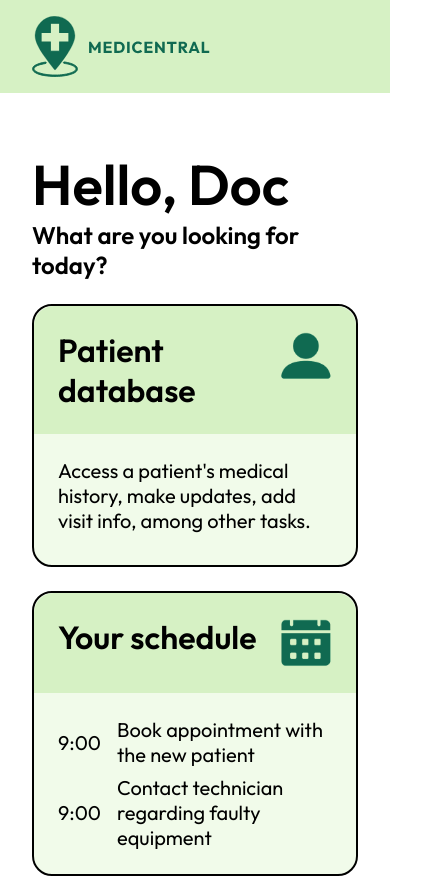
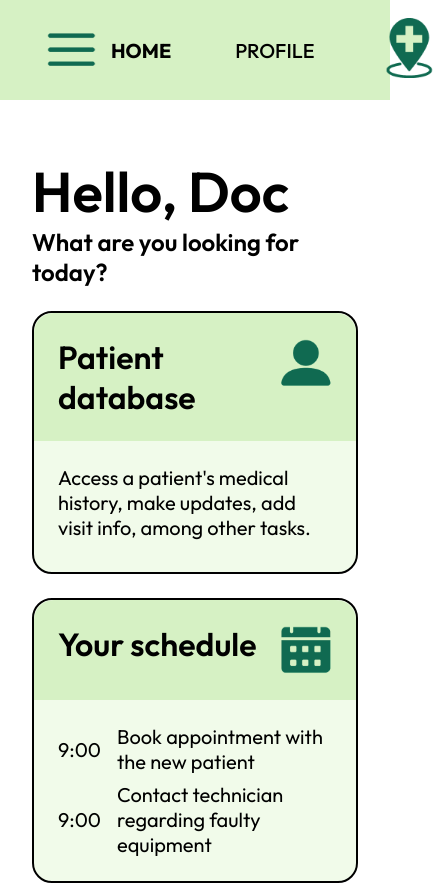
Before and after one commit to prinsergioprin/medicentral-app, a React (Create React App) app: page /homepage in a window 390 px wide. Shown: the top 885 px of the page, 440 px wide, since content can reach past the window. Built offline with nearby package versions, Linux system fonts and the light colour scheme.

Commit message:
Navbar responsiveness

```diff
--- a/src/App.jsx
+++ b/src/App.jsx
@@ -23,7 +23,9 @@ function App() {
   return (
     <Router>
       <div className="App">
-        <Navbar />
+
+        {/* make false on first 3 pages... */}
+      <Navbar showNavRight={true} />
         {/* BURGER ICON IN HEADER SHOULD HAVE THIS:
        onToggleDashboard={toggleDashboard} */}
 
--- a/src/Components/Navbar/Navbar.css
+++ b/src/Components/Navbar/Navbar.css
@@ -1,13 +1,84 @@
-.navbar {
+@import "../../App.css";
+
+.header {
   background-color: var(--secondary-color);
-  padding: 1rem 0;
+  padding: 1rem 2rem;
+  display: grid;
+  grid-template-columns: 1fr 1fr;
+  align-items: center;
+  .navbar-left {
+    display: flex;
+    .burger-menu {
+      display: none;
+      scale: 0.6;
+      width: auto;
+      background-color: transparent;
+      border: none;
+      padding: 0;
+    }
+  }
+  .navbar-right {
+    ul {
+      list-style: none;
+      display: flex;
+      justify-content: flex-end;
+      align-items: center;
+      width: 100%;
+      .nav-link {
+        text-decoration: none;
+        color: var(--text-color);
+        font-family: "Raleway" sans-serif;
+        font-size: var(--font-size-small);
+        font-weight: 500;
+        margin-right: 4rem;
+      }
+      .nav-link.active {
+        font-weight: 700;
+      }
+      .small-logo {
+        display: none;
+        scale: 0.75;
+      }
+    }
+  }
 }
 
-.navbar-container {
-  display: flex;
-  align-items: center;
-  justify-content: flex-start;
-  max-width: 90rem;
-  margin: 0 auto;
-  padding: 0 2rem;
+.log-out-btn {
+  font-family: "Raleway", sans-serif;
+  font-size: var(--font-size-small);
+  border-radius: 0.625rem;
+  border: none;
+  background-color: var(--accent-color);
+  color: var(--background-color);
+  padding: 0.6rem 1.6rem;
+  font-weight: 500;
 }
+
+@media (max-width: 834px) {
+  .navbar-logo {
+    display: none;
+  }
+  .header {
+    padding: 0.5rem 2rem;
+    display: flex;
+    justify-content: space-between;
+    .navbar-left {
+      .burger-menu {
+        display: inline-block;
+      }
+    }
+    .navbar-right {
+      ul {
+        .small-logo {
+          display: inline-block;
+        }
+      }
+    }
+  }
+  .log-out-btn {
+    display: none;
+  }
+}
+
+@media (max-width: 425px) {
+}
--- a/src/Components/Navbar/Navbar.jsx
+++ b/src/Components/Navbar/Navbar.jsx
@@ -1,14 +1,47 @@
-import React from 'react';
-import './Navbar.css';
+import React from "react";
+import { Link, NavLink } from "react-router";
+import "./Navbar.css";
 import MedicentralLogoNav from "../../Assets/MedicentralLogoNav.svg";
+import MedicentralLogoS from "../../Assets/MedicentalLogoS.png";
+import BurgerIcon from "../../Assets/Burger-icon.png";
 
-function Navbar() {
+function Navbar({ showNavRight = true }) {
   return (
-    <nav className="navbar">
-      <div className="navbar-container">
-        <img src={MedicentralLogoNav} alt="Medicentral Logo" className="navbar-logo" />
+    <header className="header">
+      <div className="navbar-left">
+      <button className="burger-menu">
+        <img src={BurgerIcon} alt="Menu" />
+      </button>
+      <Link to="/" className="navbar-logo">
+        <img src={MedicentralLogoNav} alt="Medicentral Logo" />{" "}
+      </Link>
       </div>
-    </nav>
+      {showNavRight && (
+        <nav className="navbar-right">
+          <ul>
+            <li>
+              <NavLink
+                to="/homepage"
+                className={({ isActive }) =>
+                  isActive ? "nav-link active" : "nav-link"
+                }
+              >
+                HOME
+              </NavLink>
+            </li>
+            <li>
+              <NavLink to="/profile" className="nav-link">
+                PROFILE
+              </NavLink>
+            </li>
+            <li>
+              <button className="log-out-btn">LOG OUT</button>
+            </li>
+            <li><img src={MedicentralLogoS} alt="Medicentral logo" className="small-logo"/></li>
+          </ul>
+        </nav>
+      )}
+    </header>
   );
 }
 
```
Also changed, not shown: src/Assets/Burger-icon.png (added), src/Assets/MedicentalLogoS.png (added).
